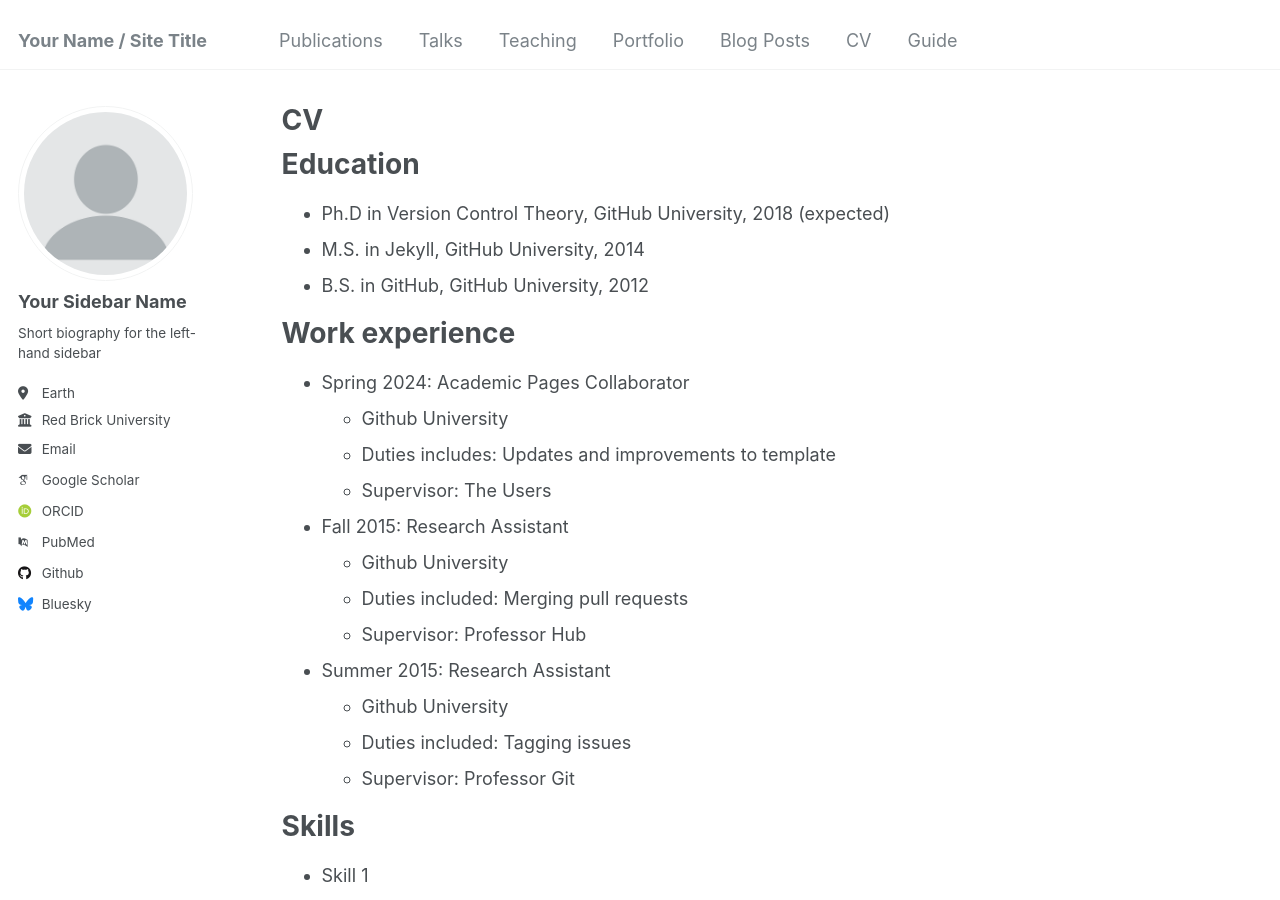
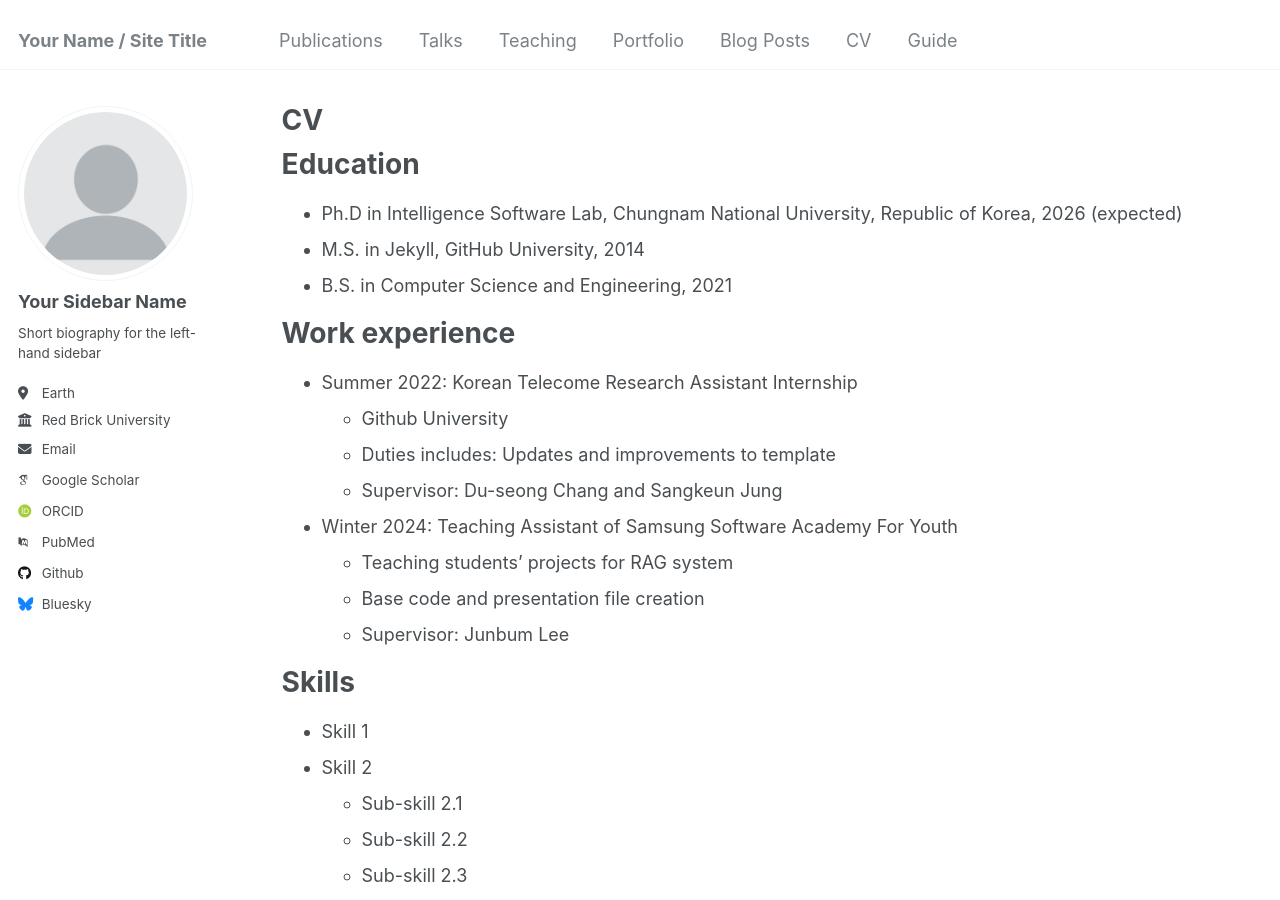
Before and after one commit to Jeesu-Jung/Jeesu-Jung.github.io, a Jekyll site: the page built from _pages/cv.md, in a window 1280 px wide and 900 px high. Built offline with Jekyll 4.4.1, drawn with Linux system fonts in a browser that asks for light colours; some web fonts are replaced.

Commit message:
Update cv.md

```diff
--- a/_pages/cv.md
+++ b/_pages/cv.md
@@ -11,26 +11,21 @@ redirect_from:
 
 Education
 ======
-* Ph.D in Version Control Theory, GitHub University, 2018 (expected)
+* Ph.D in Intelligence Software Lab, Chungnam National University, Republic of Korea, 2026 (expected)
 * M.S. in Jekyll, GitHub University, 2014
-* B.S. in GitHub, GitHub University, 2012
+* B.S. in Computer Science and Engineering, 2021
 
 Work experience
 ======
-* Spring 2024: Academic Pages Collaborator
+* Summer 2022: Korean Telecome Research Assistant Internship
   * Github University
   * Duties includes: Updates and improvements to template
-  * Supervisor: The Users
+  * Supervisor: Du-seong Chang and Sangkeun Jung
 
-* Fall 2015: Research Assistant
-  * Github University
-  * Duties included: Merging pull requests
-  * Supervisor: Professor Hub
-
-* Summer 2015: Research Assistant
-  * Github University
-  * Duties included: Tagging issues
-  * Supervisor: Professor Git
+* Winter 2024: Teaching Assistant of Samsung Software Academy For Youth
+  * Teaching students' projects for RAG system
+  * Base code and presentation file creation
+  * Supervisor: Junbum Lee
 
 Skills
 ======
```
